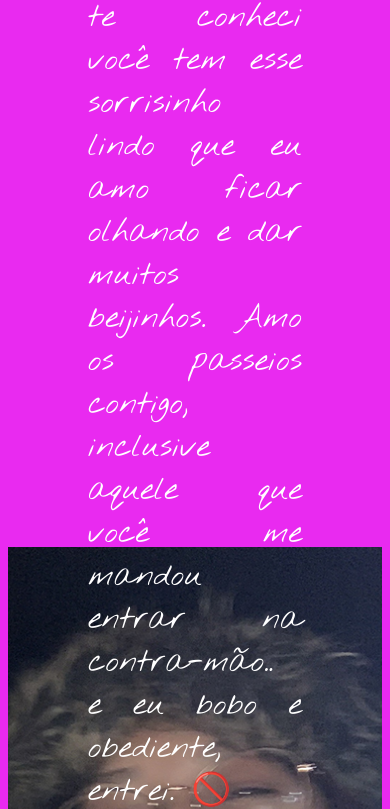
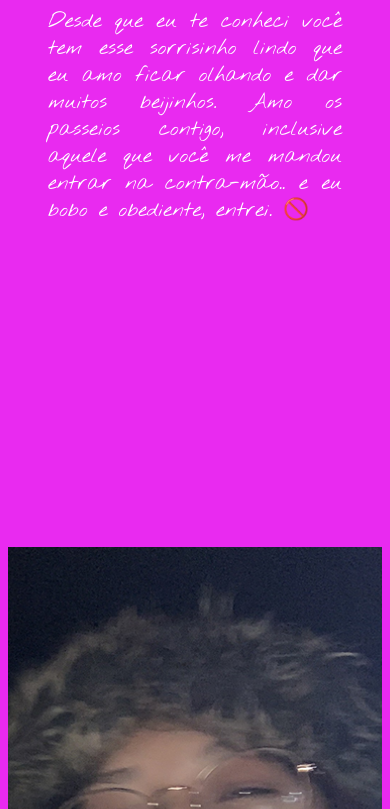
Before and after one commit to bakaout/parallax-isy, a plain HTML site: page index.html in a window 390 px wide. Shown: the part 305-1114 px from the top of the page. Drawn offline with Linux system fonts and the light colour scheme.

Commit message:
testes resp

```diff
--- a/style.css
+++ b/style.css
@@ -104,9 +104,12 @@ body, html{
     .conteudo{
         text-align: justify;
         color: white;
-        padding: 50px 80px;
+        padding: 40px;
         position: absolute;
-        top: 6%;
+        top: 15%;
+    }
+    .apresentacao p, .conteudo p{
+        font-size: 1.3em;
     }
     .princesa1{
         background-image: url(./img/CopilotaFelizpq.jpg);
```
